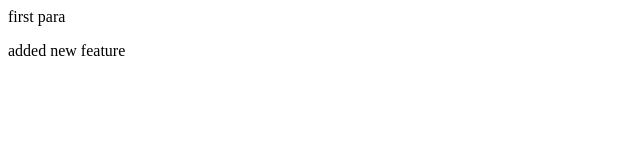
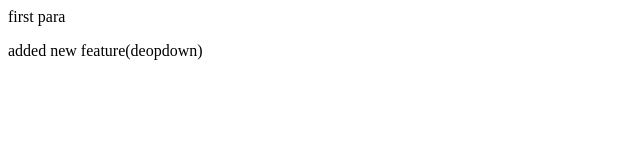
Before and after one commit to Mansoor-Ali786/firstLocal, a plain HTML site: page index.html in a window 1280 px wide. Shown: the full height of the page, 0-640 px from the left. Drawn offline with Linux system fonts and the light colour scheme.

```diff
--- a/index.html
+++ b/index.html
@@ -2,5 +2,5 @@
     first para
 </p>
 <p>
-    added new feature
+    added new feature(deopdown)
 </p>
```
